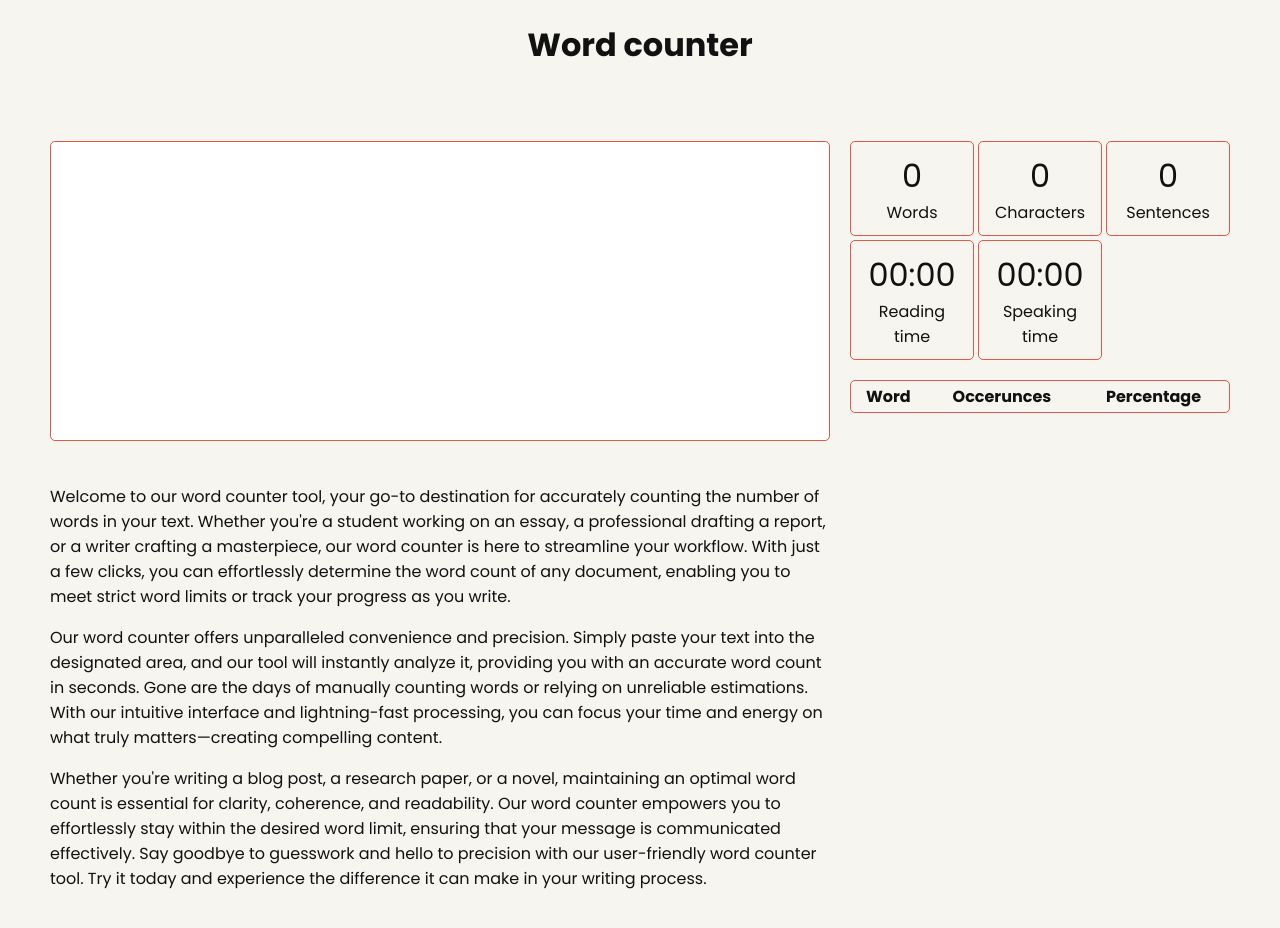
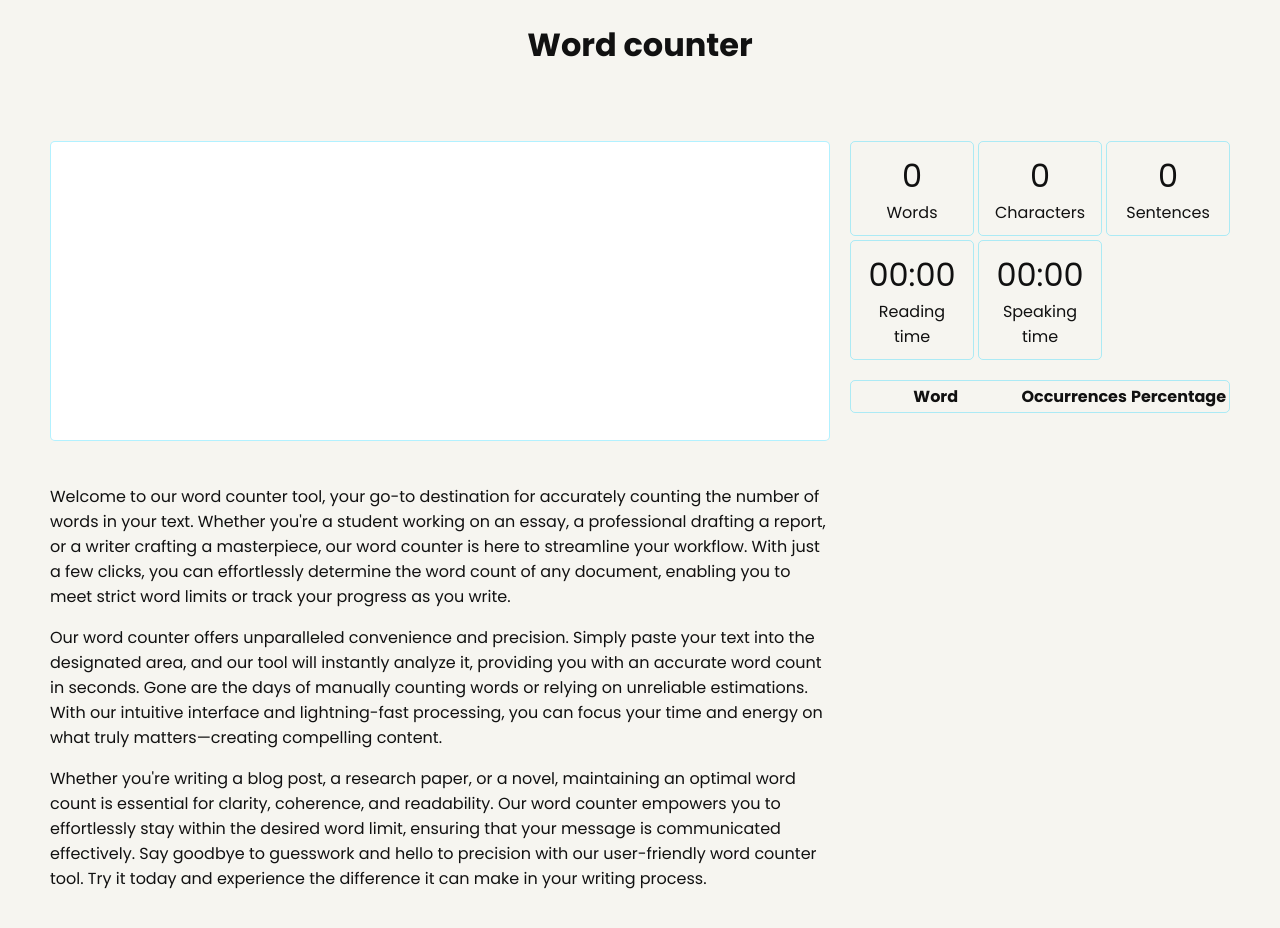
Before and after one commit to StijnRis/wordCounter, a SvelteKit app: page / in a window 1280 px wide. Shown: the top 928 px of the page. Built offline with nearby package versions, Linux system fonts and the light colour scheme.

Commit message:
Fixed css

```diff
--- a/src/routes/+layout.svelte
+++ b/src/routes/+layout.svelte
@@ -16,7 +16,7 @@
             --text--secondary: #0000008f;
             --bg--page: #f6f5f0;
             --bg--sheet: #ffffff;
-            --accent: #e15a46;
+            --accent: #00cfff4d;
         }
     }
 
@@ -26,7 +26,7 @@
             --text--secondary: #ffffff8f;
             --bg--page: #202124;
             --bg--sheet: #555555;
-            --accent: #e15a46;
+            --accent: #00cfff4d;
         }
     }
 
--- a/src/routes/KeyWords.svelte
+++ b/src/routes/KeyWords.svelte
@@ -21,16 +21,16 @@
 
 <table>
     <tr>
-        <th>Word</th>
-        <th>Occerunces</th>
-        <th>Percentage</th>
+        <th class="wordColumn">Word</th>
+        <th class="occurrencesColumn">Occurrences</th>
+        <th class="percentageColumn">Percentage</th>
     </tr>
     {#each wordsRanked as word}
-    <tr>
-        <td>{word[0]}</td>
-        <td>{word[1]}</td>
-        <td>{Math.round(word[1] / total * 100)}%</td>
-    </tr>
+        <tr>
+            <td>{word[0]}</td>
+            <td>{word[1]}</td>
+            <td>{Math.round((word[1] / total) * 100)}%</td>
+        </tr>
     {/each}
 </table>
 
@@ -40,10 +40,24 @@
         border-style: solid;
         border-radius: var(--border--radius);
         border-color: var(--accent);
+        width: 100%;
+    }
+
+    .wordColumn {
+        width: 50%;
+    }
+
+    .occurrencesColumn {
+        width: 25%;
+    }
+
+    .percentageColumn {
+        width: 25;
     }
 
     td {
         text-align: center;
+        word-break: break-all;
     }
 
     tr {
@@ -55,5 +69,4 @@
         background-color: var(--bg--sheet);
         border-radius: var(--border--radius);
     }
-
 </style>
```
